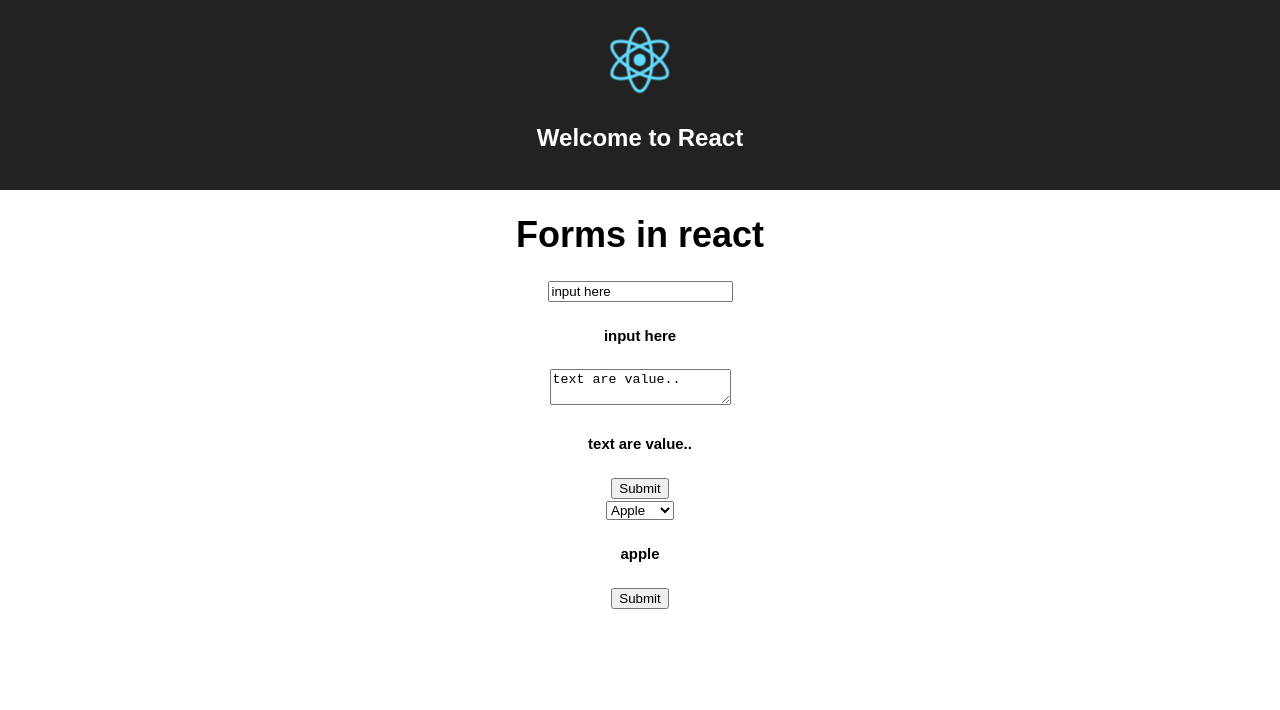
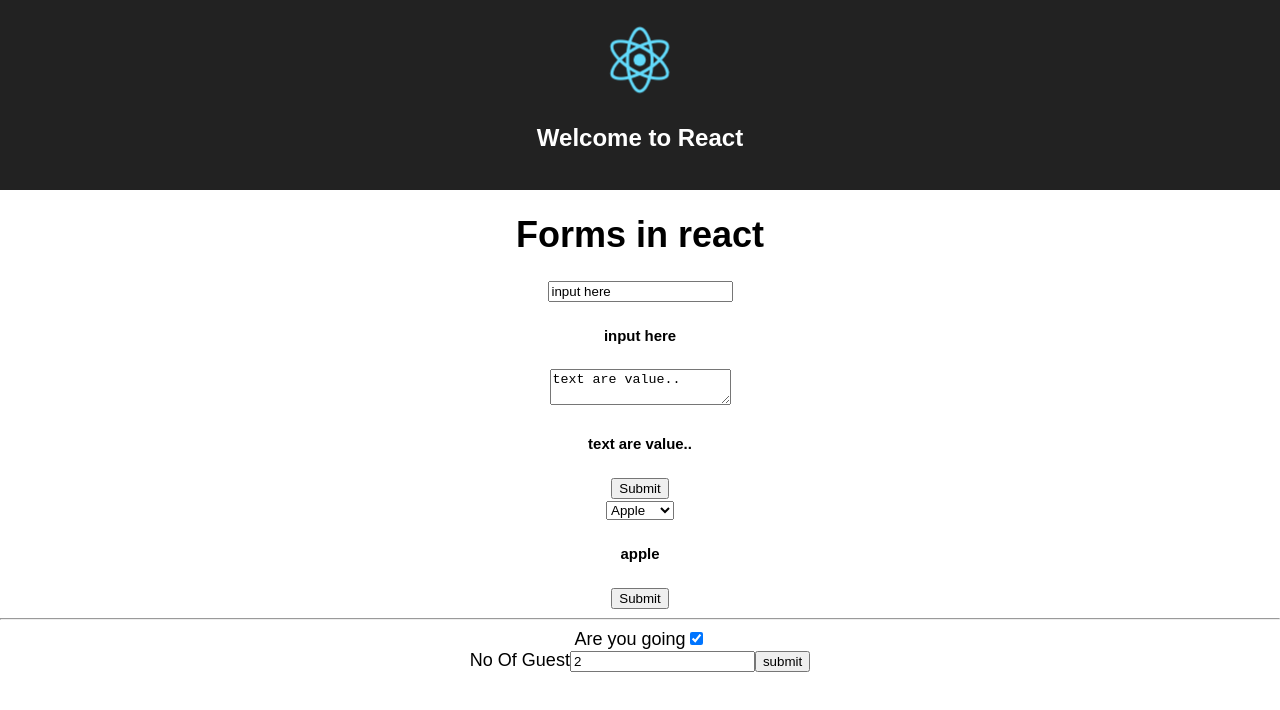
Before and after one commit to kinjalshah-bacancy/react-demo, a React (Create React App) app: page / in a window 1280 px wide. Shown: the top 710 px of the page. Built offline with nearby package versions, Linux system fonts and the light colour scheme.

Commit message:
add checkbox and number

```diff
--- a/src/App.js
+++ b/src/App.js
@@ -48,6 +48,8 @@ class Content extends Component{
           <h5>{this.state.myinputvalue}</h5>
           <TextAreComponent />
           <SelectComponent />
+          <hr/>
+          <Reservation />
         </div>
       </div>
     );
@@ -126,4 +128,51 @@ class SelectComponent extends Component{
   }
 }
 
+
+class Reservation extends Component{
+  constructor(props){
+    super(props);
+
+    this.state = {
+      isGoing: true,
+      numberOfGuest: 2
+    }
+    this.handleSumbit = this.handleSumbit.bind(this);
+    this.handleInputChange = this.handleInputChange.bind(this);
+  }
+
+  handleSumbit(e){
+    alert(this.state.isGoing + " " +this.state.numberOfGuest)
+    e.preventDefault();
+  }
+  handleInputChange(e){
+    const target = e.target;
+    const value = target.type === "checkbox" ? target.checked : target.value;
+    const name = target.name;
+    console.log(name,value);
+    this.setState({
+      [name] : value
+    })
+  }
+
+  render(){
+    return(
+      <form onSubmit={this.handleSumbit}>
+        <label>
+          Are you going
+          <input type="checkbox" checked={this.state.isGoing}
+          onChange={this.handleInputChange} name="isGoing"/>
+        </label>
+        <br/>
+        <label>
+          No Of Guest
+          <input type="number" value={this.state.numberOfGuest}
+          onChange={this.handleInputChange} name="numberOfGuest"/>
+        </label>
+        <input type="submit" value="submit" />
+      </form>
+    );
+  }
+}
+
 export default App;
```
